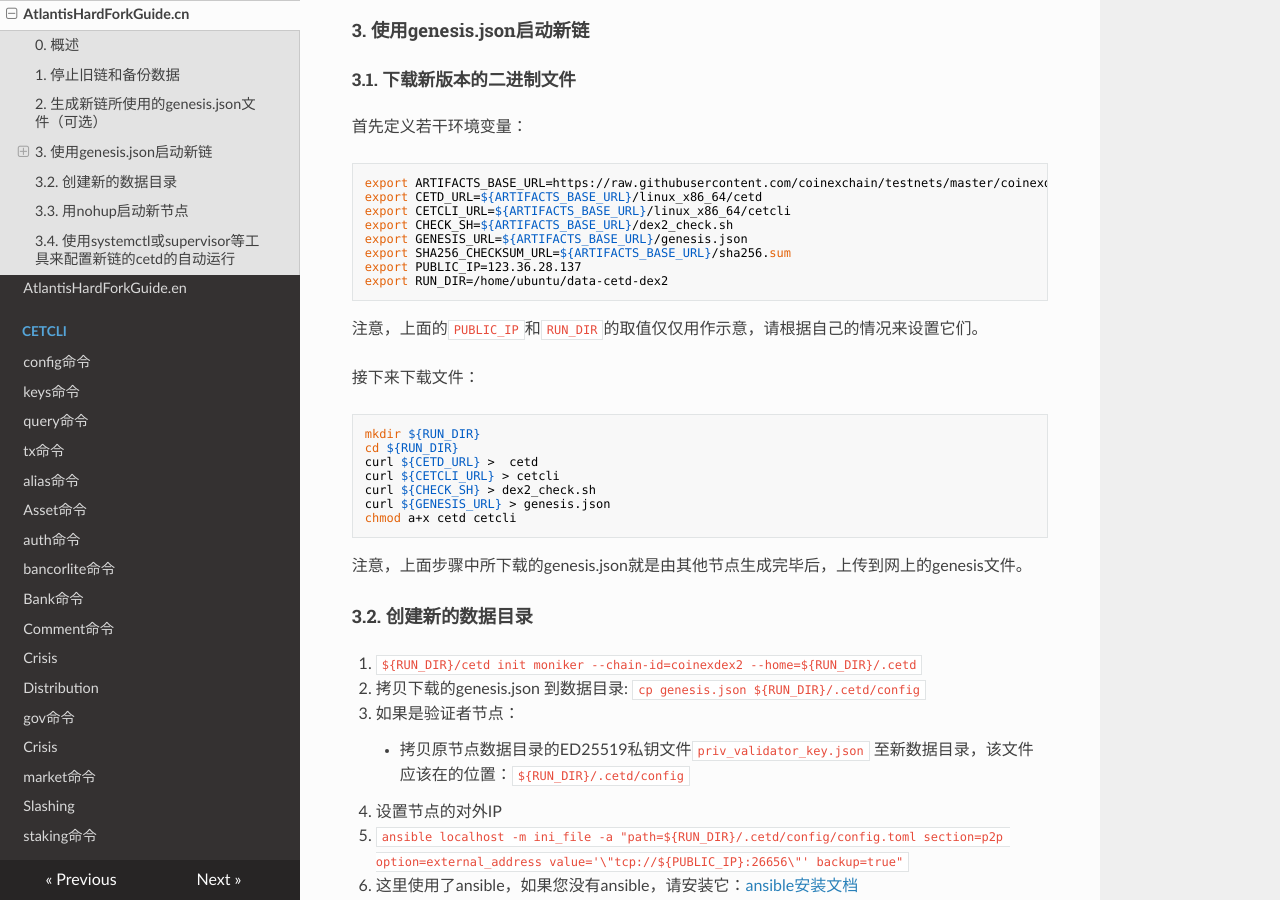
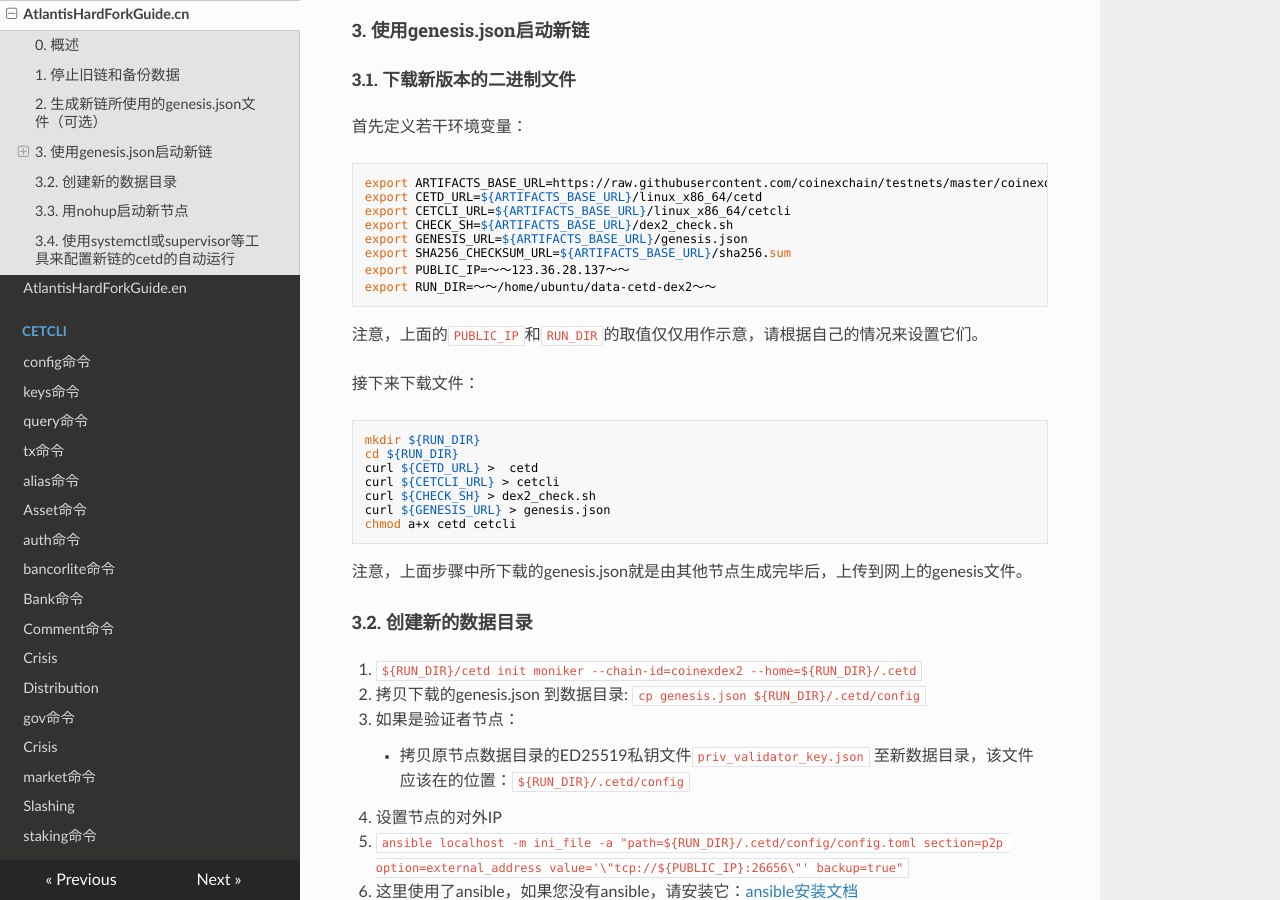
Before and after one commit to coinexchain/dex-manual, an MkDocs documentation site: the page built from docs/AtlantisFork/AtlantisHardForkGuide.cn.md, in a window 1280 px wide and 900 px high, scrolled down 1849 px. Built offline with MkDocs 1.6.1, drawn with Linux system fonts in a browser that asks for light colours; nearby versions of some CDN libraries.

````diff
--- a/docs/AtlantisFork/AtlantisHardForkGuide.cn.md
+++ b/docs/AtlantisFork/AtlantisHardForkGuide.cn.md
@@ -76,8 +76,8 @@ export CETCLI_URL=${ARTIFACTS_BASE_URL}/linux_x86_64/cetcli
 export CHECK_SH=${ARTIFACTS_BASE_URL}/dex2_check.sh
 export GENESIS_URL=${ARTIFACTS_BASE_URL}/genesis.json
 export SHA256_CHECKSUM_URL=${ARTIFACTS_BASE_URL}/sha256.sum
-export PUBLIC_IP=123.36.28.137
-export RUN_DIR=/home/ubuntu/data-cetd-dex2
+export PUBLIC_IP=～～123.36.28.137～～
+export RUN_DIR=～～/home/ubuntu/data-cetd-dex2～～
 ```
 注意，上面的`PUBLIC_IP`和`RUN_DIR`的取值仅仅用作示意，请根据自己的情况来设置它们。
 
````
